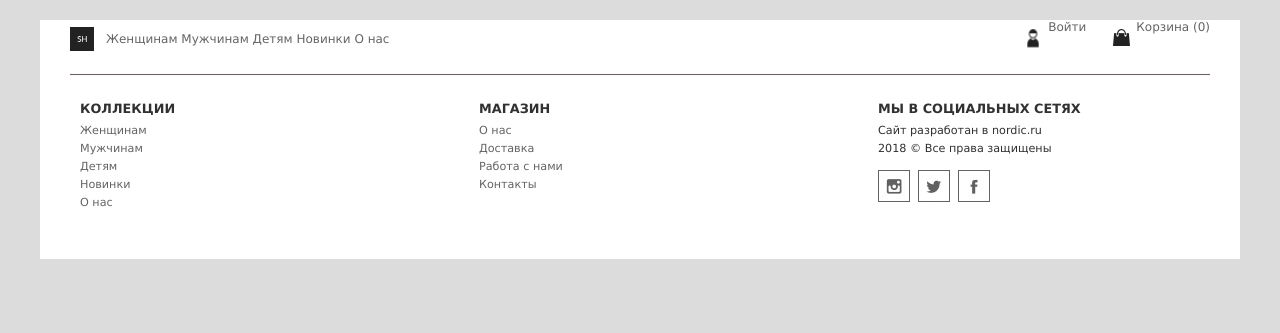
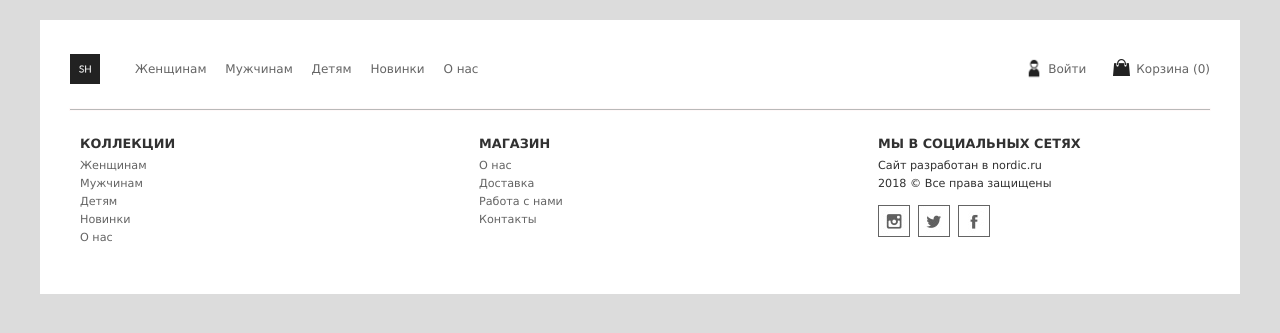
Before and after one commit to damarrus/project2208, a PHP site: page /views/test.php in a window 1280 px wide. Shown: the top 333 px of the page. Run offline with PHP 8.4, Linux system fonts and the light colour scheme.

Commit message:
Доделал хедер.
Полагаю финальны вариант, по текущей задаче.

```diff
--- a/css/footer.css
+++ b/css/footer.css
@@ -2,7 +2,8 @@
     This is the css style for footer on Project 2208.
     Autor: Konstantin Blinov
     create date: 06-12-2018
-    Russian text begin: Код сверстан в сыром виде, в  выходные причешу!
+    Russian text begin: селекторы идут в порядке применения на странице
+                        блоки обьявлений в алфавитном порядке!
 */
 .under-box{
     box-sizing: border-box;
@@ -11,25 +12,24 @@
     flex-wrap: wrap;
     font-family: Verdana, Arial, Helvetica, sans-serif;
     justify-content: space-between;
-    max-width: 95%;
-    min-width: 750px;
     margin-left: auto;
     margin-right: auto;
     margin-top: 20px;
-
+    max-width: 95%;
+    min-width: 750px;
 }
 .under-box-topik{
     font-size: 80%;
     font-weight: bold;
     margin:0 0 8px 0;
+    text-align: left;
     text-transform: uppercase;
-    text-align: left;
 }
 .under-box-item{
     box-sizing: border-box;
+    margin-bottom: 40px;
+    padding: 5px 10px;
     width: 30%;
-    padding: 5px 10px;
-    margin-bottom: 40px;
  }
 .under-item-menu{
     font-size: 70%;
@@ -40,8 +40,8 @@
     text-decoration: none;
 }
 .social-box{
+    box-sizing: border-box;
     display: flex;
-    box-sizing: border-box;
     justify-content: left;
     margin-top: 15px;
     width: 90%;
--- a/css/header.css
+++ b/css/header.css
@@ -2,16 +2,22 @@
     This is the css style for header on Project 2208.
     Autor: Konstantin Blinov
     create date: 07-12-2018
-    Russian text begin: Код сверстан в сыром виде, в  выходные причешу!
+    Russian text begin: селекторы идут в порядке применения на странице
+                        блоки обьявлений в алфавитном порядке!
 */
+.header{
+    max-width: 100%;
+    min-width: 750px;
+    padding-top: 15px;
+}
 .head-menu-box{
-    max-width: 95%;
-    min-width: 750px;
-    margin:15px auto 15px auto;
     /* border: 1px solid rgb(9, 250, 1);  */
     box-sizing: border-box;
     display: flex;
     justify-content: space-between;
+    max-width: 95%;
+    min-width: 750px;
+    margin:15px auto 15px auto;
 }
 .head-menu-area{
     display: flex;
@@ -19,25 +25,27 @@
 }
 .head-menu-logo{
     background: url(../images/icons/logo.jpg) center center / contain no-repeat;
+    padding: 15px;
     text-decoration: none;
-    padding: 12px;
 }
 .head-menu-text{
     font-family: Verdana, Arial, Helvetica, sans-serif;
     font-size: 75%;
+    padding: 12px 0 12px 20px;
     text-decoration: none;
-    padding: 12px;
+
 }
 .head-menu-text a{
     color: rgb(100, 100, 100);
+    padding-left: 15px;
     text-decoration: none;
 }
 .customer-area{
+    /*border: 1px solid rgb(100, 100, 100);*/
+    display: flex;
+    justify-content: left;
     font-family: Verdana, Arial, Helvetica, sans-serif;
     font-size: 75%;
-    /* border: 1px solid rgb(100, 100, 100);*/
-    display: flex;
-    justify-content: left;
 }
 .customer-area-box{
     /*border: 1px solid rgb(247, 32, 3);*/
@@ -47,11 +55,12 @@
 }
 .customer-area-logo{
     background: url(../images/icons/account.png)  center center / contain no-repeat;
-    padding: 15px 15px;
+    padding: 14px 14px;
 }
 .customer-area-button{
-   /* border: 1px solid rgb(56, 3, 247); */
-    vertical-align: bottom;
+    /*border: 1px solid rgb(56, 3, 247);*/
+    margin-bottom: auto;
+    margin-top: auto;
 }
 
 .customer-area-button a{
@@ -65,17 +74,18 @@
     padding: 15px 15px;
 }
 .customer-area-basket{
-    /* border: 1px solid rgb(56, 3, 247);*/
+    /*border: 1px solid rgb(56, 3, 247);*/
     color: rgb(100, 100, 100);
+    margin-bottom: auto;
+    margin-top: auto;
+    padding: auto 2px;
     text-decoration: none;
     text-align: left;
-    padding: auto 2px;
 }
 .head-hr-line{
-    /* Есть другая идея, попробую на выходных */
+    background-color: rgb(185, 185, 185);
     border: 1px solid #fff9f9;
-    background-color: rgb(100, 100, 100);
     height: 1px;
+    margin:20px auto 20px auto;
     width: 95%;
-    margin:15px auto 15px auto;
 }
--- a/templates/header.php
+++ b/templates/header.php
@@ -9,7 +9,7 @@
 </head>
 <body>
     <div class="wrapper">
-        <header>
+        <header class="header">
             <menu class="head-menu-box">
                 <div class="head-menu-area">
                 <div class="head-menu-logo"></div>
```
